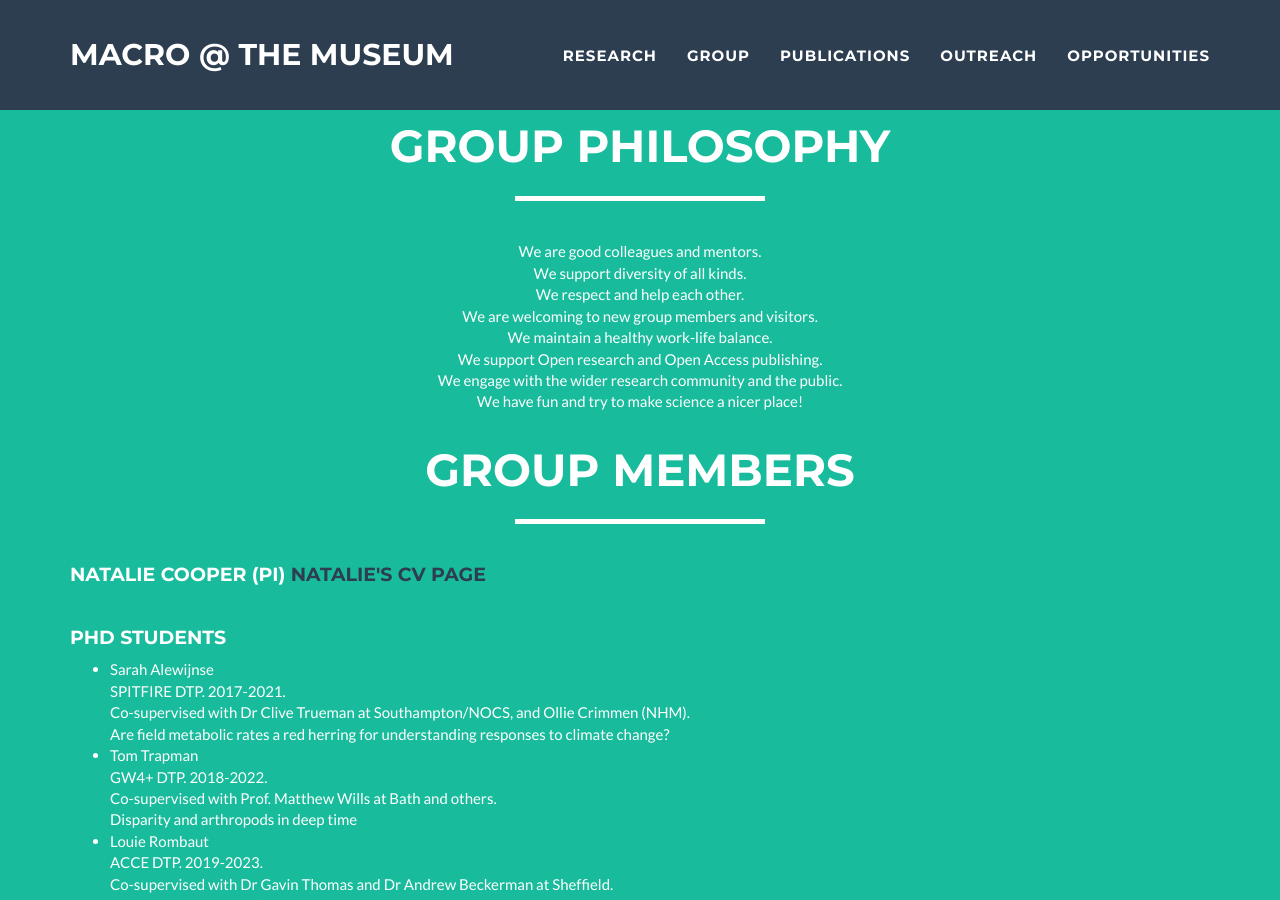
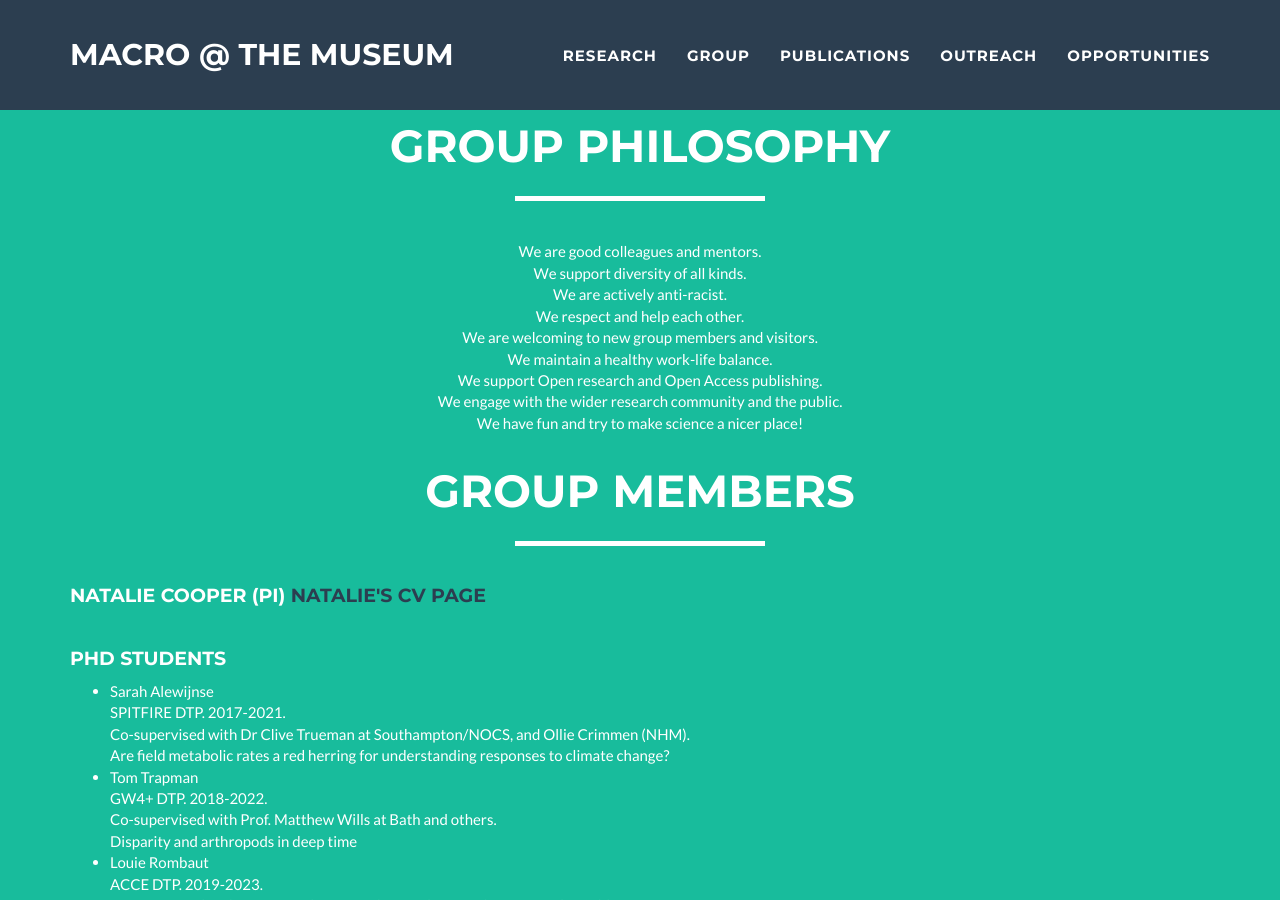
Before and after one commit to nhcooper123/nhcooper123.github.io, a Jekyll site: the page group.html, which Jekyll copies as it is, in a window 1280 px wide and 900 px high. Built offline with Jekyll 4.4.1, drawn with Linux system fonts in a browser that asks for light colours.

Commit message:
Fix format issue

```diff
--- a/group.html
+++ b/group.html
@@ -110,6 +110,7 @@
 <p><center>
 We are good colleagues and mentors.<br>
 We support diversity of all kinds.<br>
+We are actively anti-racist. <br>
 We respect and help each other.<br>
 We are welcoming to new group members and visitors.<br>
 We maintain a healthy work-life balance.<br>
@@ -186,7 +187,7 @@ We have fun and try to make science a nicer place! <br>
     NERC London DTP. 2016-2020.<br>
     Co-supervised with Prof. Anjali Goswami at UCL, and Richard Sabin (NHM).<br>
     Cetacean responses to climate change: past, present and future.
-    See publications <a href="https://doi.org/10.1111/mms.12610"><strong><font color="2c3e50">here<font></strong></a>.</li>
+    See publications <a href="https://doi.org/10.1111/mms.12610"><strong><font color="2c3e50">here</font></strong></a>.</li>
     <li>Dr Marcello Mezzasalma<br>
     Marie Curie Fellow. 2018-2020.<br>
     CHROMREP: chromosomal evolution in Malagasy chameleons (with Dr Jeff Streicher and Dr Simon Loader). </li>
```
